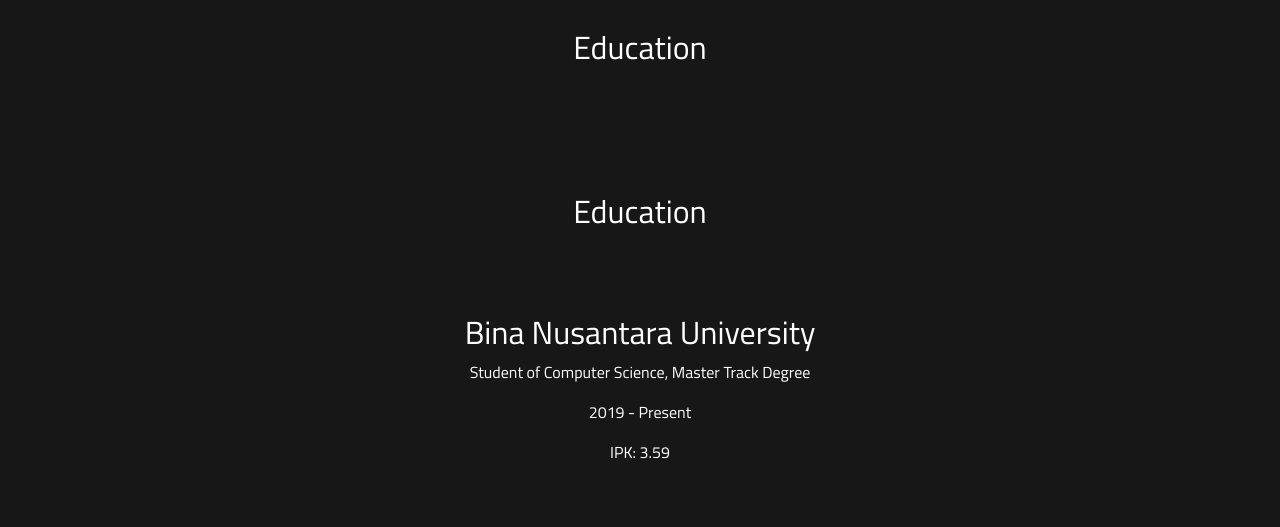
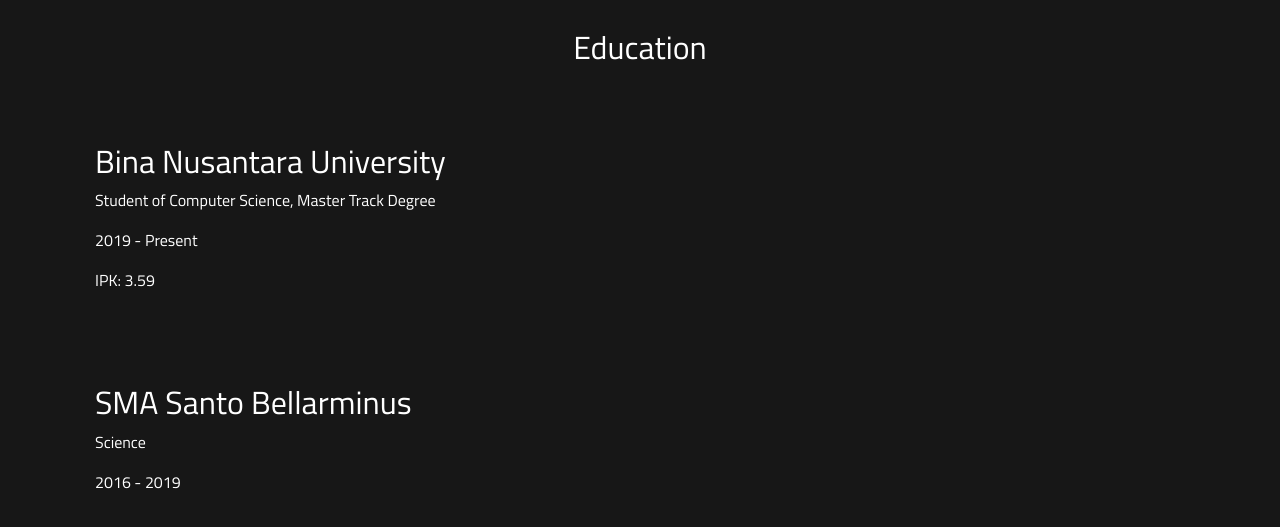
Before and after one commit to Muhariefliman/Muhariefliman.github.io, a plain HTML site: page index.html in a window 1280 px wide. Shown: the part 1767-2294 px from the top of the page. Before the commit the page ends 2272 px from the top, so only its background shows below. Drawn offline with nearby package versions, Linux system fonts and the light colour scheme; a web font is replaced by a local one.

Commit message:
Update SMA

```diff
--- a/index.html
+++ b/index.html
@@ -117,8 +117,6 @@
         </div>
 
         <h2 class="text-center" id="skills">Education</h2>
-        <div class="row align-items-center text-center width-text justify-content-center top-top">
-            <h2 class="text-center" id="skills">Education</h2>
         <div class="row align-items-center width-text justify-content-center top-top">
             <div class="col">
                 <h2>
@@ -135,6 +133,19 @@
                 </p>
             </div>
         </div>
+
+        <div class="row align-items-center width-text justify-content-center top-top">
+            <div class="col">
+                <h2>
+                    SMA Santo Bellarminus
+                </h2>
+                <p>
+                    Science
+                </p>
+                <p>
+                    2016 - 2019
+                </p>
+            </div>
         </div>
 
     </div>
```
